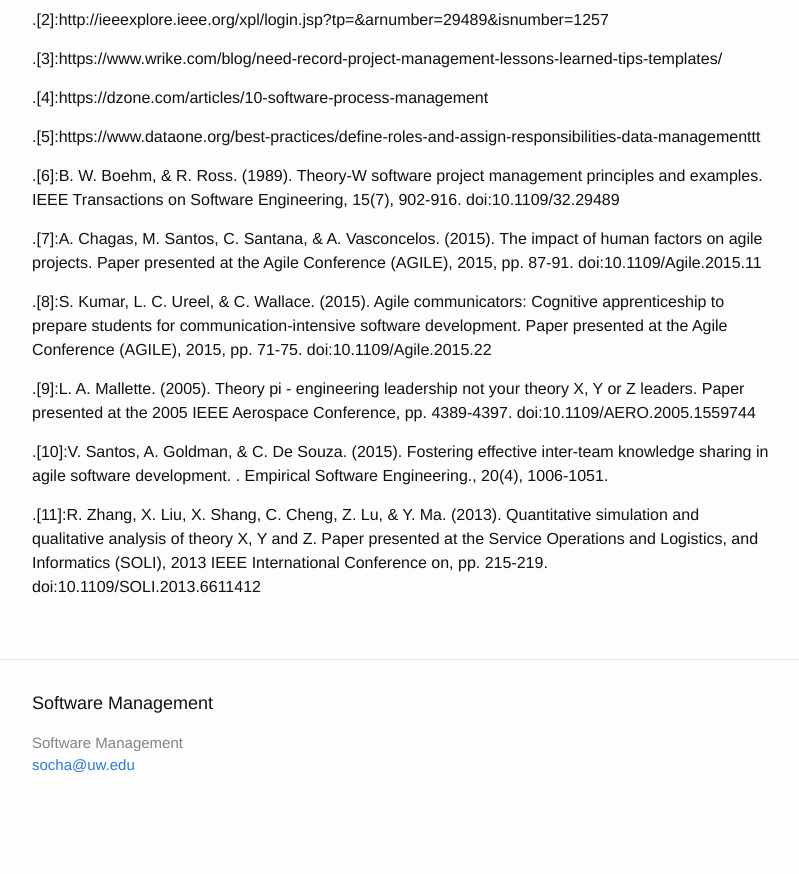
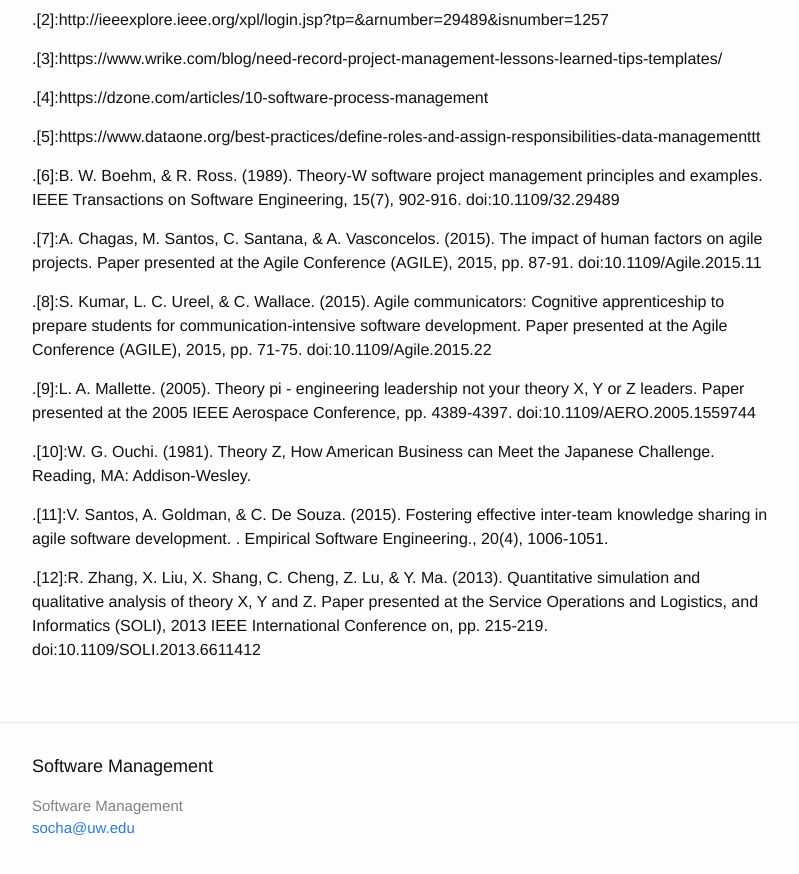
Before and after one commit to css566/css566.github.io, a Jekyll site: the page built from _posts/2016-04-28-Social_Aspects_of_Software_Management.md, in a window 1280 px wide and 900 px high, scrolled down 4017 px. Shown: the top 874 px of the window, without its empty margins (238-1037 px from the left). Built offline with Jekyll 4.4.1, drawn with Linux system fonts in a browser that asks for light colours; comment, search, counter and statistics services are not loaded; before the commit the page ends 4854 px from its top, so only the background shows below that.

Commit message:
Update 2016-04-28-Social_Aspects_of_Software_Management.md
Adding Ouchi reference

```diff
--- a/_posts/2016-04-28-Social_Aspects_of_Software_Management.md
+++ b/_posts/2016-04-28-Social_Aspects_of_Software_Management.md
@@ -229,9 +229,11 @@ More information read [here][practices]
 
  .[9]:L. A. Mallette. (2005). Theory pi - engineering leadership not your theory X, Y or Z leaders. Paper presented at the 2005 IEEE Aerospace Conference, pp. 4389-4397. doi:10.1109/AERO.2005.1559744
 
- .[10]:V. Santos, A. Goldman, & C. De Souza. (2015). Fostering effective inter-team knowledge sharing in agile software development.   . Empirical Software Engineering., 20(4), 1006-1051.
+  .[10]:W. G. Ouchi. (1981). Theory Z, How American Business can Meet the Japanese Challenge. Reading, MA: Addison-Wesley.<br>
 
- .[11]:R. Zhang, X. Liu, X. Shang, C. Cheng, Z. Lu, & Y. Ma. (2013). Quantitative simulation and qualitative analysis of theory X, Y and Z. Paper presented at the Service Operations and Logistics, and Informatics (SOLI), 2013 IEEE International Conference on, pp. 215-219. doi:10.1109/SOLI.2013.6611412
+  .[11]:V. Santos, A. Goldman, & C. De Souza. (2015). Fostering effective inter-team knowledge sharing in agile software development.   . Empirical Software Engineering., 20(4), 1006-1051.
+
+  .[12]:R. Zhang, X. Liu, X. Shang, C. Cheng, Z. Lu, & Y. Ma. (2013). Quantitative simulation and qualitative analysis of theory X, Y and Z. Paper presented at the Service Operations and Logistics, and Informatics (SOLI), 2013 IEEE International Conference on, pp. 215-219. doi:10.1109/SOLI.2013.6611412
 
 [Theory Z]: {% post_url 2016-04-28-Social_Theories_for_Software_Management %}#theory_z
 
```
